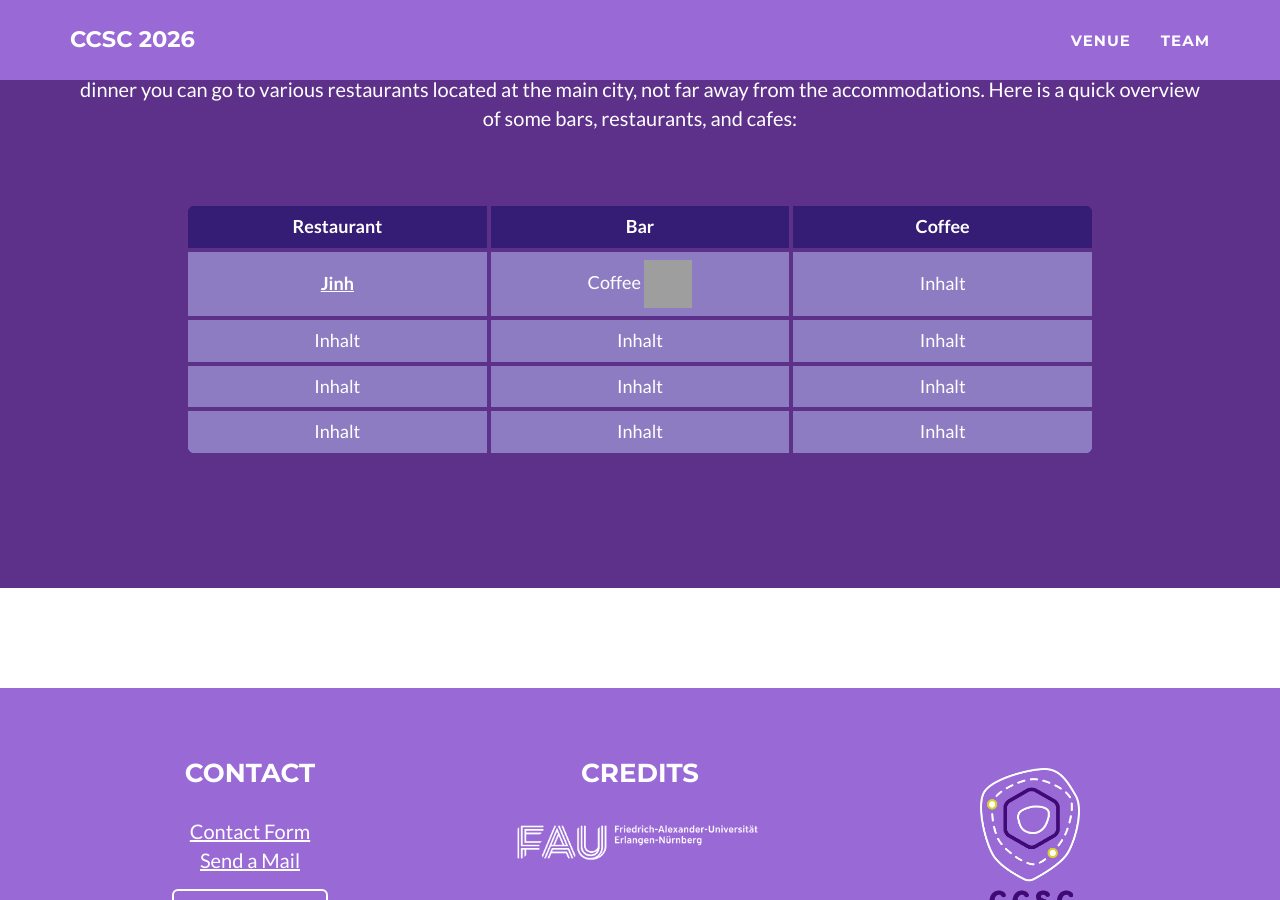
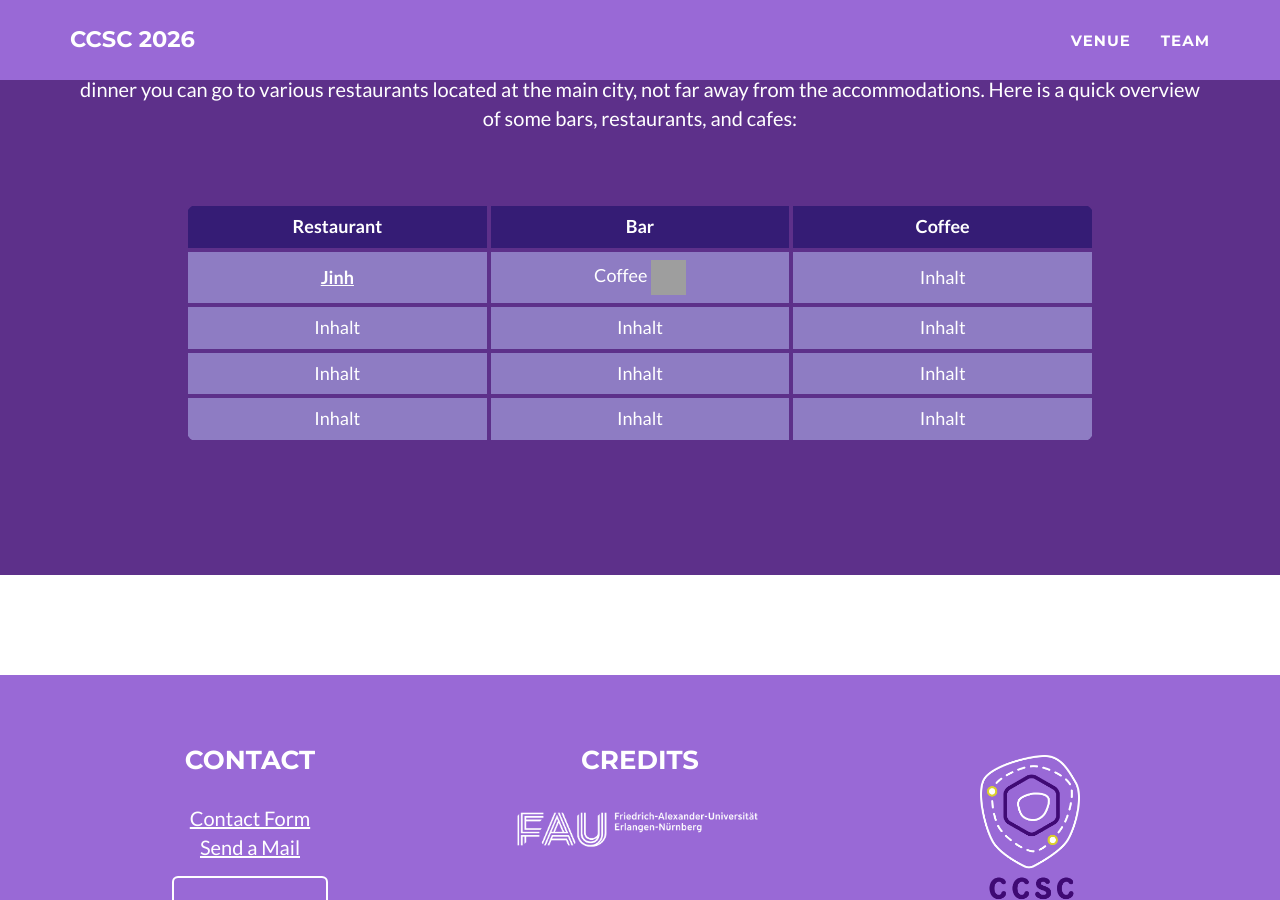
Before and after one commit to ccsc2026/ccsc2026.github.io, a Jekyll site: the page built from venue.html, in a window 1280 px wide and 900 px high, scrolled down 2932 px. Built offline with Jekyll 4.4.1, drawn with Linux system fonts in a browser that asks for light colours; grey boxes are pictures that could not be loaded.

Commit message:
Update venue.html
icon size

```diff
--- a/venue.html
+++ b/venue.html
@@ -206,7 +206,7 @@ layout: page
       <tbody>
         <tr>
           <td><a href="https://maps.app.goo.gl/ZoLd5ktXD1k9a7eU8" target="_blank" style="color:#ffffff;"><b>Jinh</b></a></td>
-          <td> Coffee  <img width="48" height="48" src="https://img.icons8.com/color/48/cafe--v1.png" alt="cafe--v1"/>  </td>
+          <td> Coffee  <img width="35" height="35" src="https://img.icons8.com/color/48/cafe--v1.png" alt="cafe--v1"/>  </td>
           <td>Inhalt</td>
         </tr>
         <tr>
```
